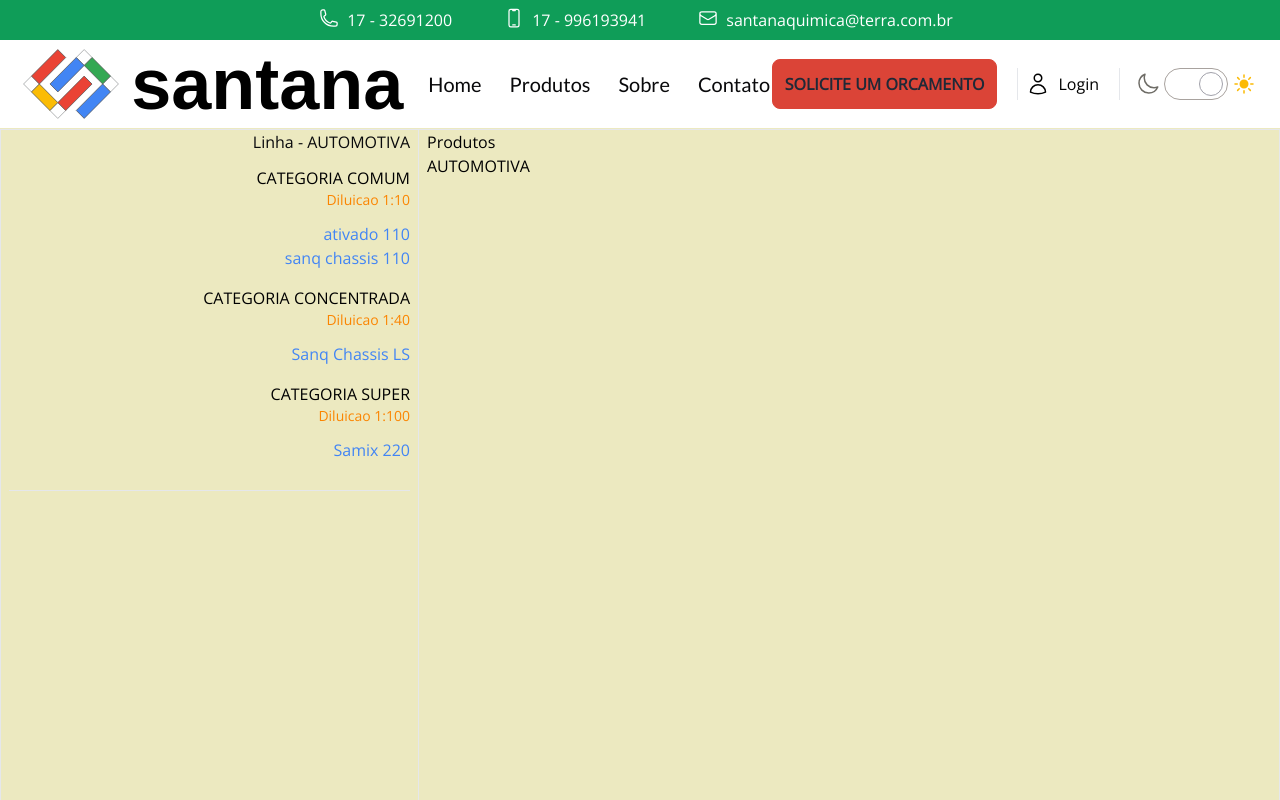
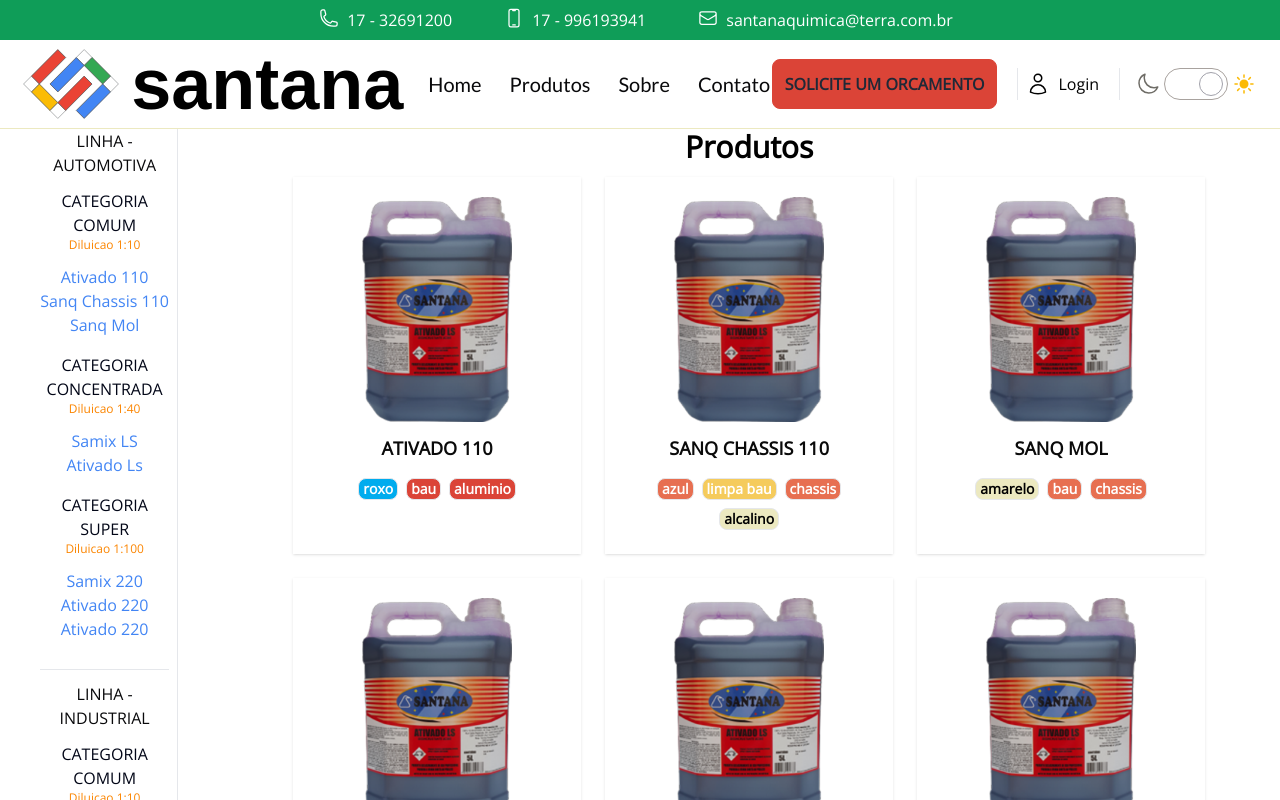
Before and after one commit to jcsj89/front-santana, a Next.js app: page /produtos in a window 1280 px wide. Shown: the top 800 px of the page. Built offline with nearby package versions, Linux system fonts and the light colour scheme; a web font is replaced by a local one.

Commit message:
28.03.24

```diff
--- a/src/app/(public)/produtos/page.tsx
+++ b/src/app/(public)/produtos/page.tsx
@@ -1,5 +1,6 @@
 "use client";
 import AsideMenu from "@/components/layout/produtos/AsideMenu";
+import ProductCard from "@/components/layout/produtos/ProductCard";
 import Product from "@/core/ProductModel";
 import {
   getCategory,
@@ -21,21 +22,27 @@
   }, []);
 
   return (
-    <div className="flex justify-center items-start flex-wrap bg-[#ece9c0]">
-      <div className="flex lg:container border  w-full">
-        {/* Left Side */}
-        <div className="w-1/3 text-xs sm:text-sm md:text-base">
-          <AsideMenu classification={classificacao} categories={categorias.sort()} products={produtos} />
+    <div className="flex justify-center items-start flex-wrap ">
+      <div className="flex  w-full ">
+        {/* Left Side text-xs sm:text-sm md:text-base min-w-32 sm:min-w-48 lg:min-w-48 */}
+        <div className="px-8 w-2/6">
+          <AsideMenu
+            classification={classificacao}
+            categories={categorias.sort()}
+            products={produtos}
+          />
         </div>
 
         {/* Right Side */}
-        <div className="w-2/3">
-          <h1>Produtos</h1>
-          {categorias?.map((i) => (
-            <p key={Math.random()}>
-                <p key={Math.random()}>{i}</p>
-            </p>
-          ))}
+        <div className="">
+          <div className="flex justify-center font-bold text-xl lg:text-3xl">
+            <h1>Produtos</h1>
+          </div>
+          <div className="flex justify-center flex-wrap">
+            {productsList?.map((product) => (
+              <ProductCard key={product.id} product={product} />
+            ))}
+          </div>
         </div>
       </div>
     </div>
--- a/src/components/layout/produtos/AsideGroup.tsx
+++ b/src/components/layout/produtos/AsideGroup.tsx
@@ -10,9 +10,11 @@
 const AsideGroup = (props: AsideGroupProps) => {
   function renderizarLinksProdutos(classificacao: string) {
     return props.products?.map((prod) =>
-      prod.classification === classificacao && prod.showInWeb && prod.active ? (
+      prod.classification === classificacao ? (
         <li className="text-[#4285F4] hover:text-[#004e98]" key={Math.random()}>
-          <Link href={`/produtos/${prod.id}`}>{prod.description}</Link>
+          <Link className="capitalize" href={`/produtos/${prod.id}`}>
+            {prod.description}
+          </Link>
         </li>
       ) : (
         false
@@ -21,7 +23,7 @@
   }
 
   function renderizarDiluicao(classificacao: string) {
-    const className = "text-sm text-[#fb8500]";
+    const className = "text-xs text-[#fb8500]";
     if (classificacao === "COMUM")
       return <h2 className={className}>Diluicao 1:10</h2>;
     if (classificacao === "CONCENTRADA")
@@ -35,7 +37,7 @@
       {props?.classification?.map((classificacao) => (
         <>
           <h1
-            className="text-sm md:text-base"
+            className="text-xs sm:text-sm lg:text-base text-slate-950"
             key={Math.random() * Math.random()}
           >
             <span>CATEGORIA</span> {classificacao}
@@ -43,7 +45,7 @@
 
           {renderizarDiluicao(classificacao)}
 
-          <div className="mt-2 mb-3 md:mt-3 md:mb-4 text-sm md:text-base ">
+          <div className="mt-2 mb-3 md:mt-3 md:mb-4 text-xs sm:text-sm lg:text-base ">
             {renderizarLinksProdutos(classificacao)}
           </div>
         </>
--- a/src/components/layout/produtos/AsideMenu.tsx
+++ b/src/components/layout/produtos/AsideMenu.tsx
@@ -22,10 +22,10 @@
       <div key={Math.random() * Math.random()}>
         <ul className="border-b pb-3 mb-3">
           <div
-            className="text-sm sm:text-base text-zinc-950 capitalize mb-3"
+            className=" lg:text-base text-zinc-950 capitalize mb-3"
             key={Math.random() * Math.random()}
           >
-            Linha - {category}
+            LINHA - {category}
           </div>
           <div>
             <AsideGroup
@@ -38,7 +38,7 @@
     ));
   }
   return (
-    <div className="h-screen px-2 border-r mr-2 text-right ">
+    <div className="h-screen px-2 border-r mr-2 text-right sm:text-center">
       {loading ? <span>carregando...</span> : renderizarMenu()}
     </div>
   );
--- /dev/null
+++ b/src/components/layout/produtos/ProductCard.tsx
@@ -0,0 +1,30 @@
+import Product from "@/core/ProductModel";
+import Image from "next/image";
+import TagsProductCard from "./TagsProductCard";
+
+interface ProductCardProps {
+  product: Product;
+}
+
+const ProductCard = (props: ProductCardProps) => {
+  return (
+    <div className="flex flex-col items-center justify-start m-3 p-5 min-w-32 max-w-60 md:min-w-72 md:max-w-72 shadow">
+      <Image
+        src={"/img/products/at.ls.300.png"}
+        width={150}
+        height={150}
+        alt="Imagem produto"
+      />
+      <div className="my-3">
+        <h1 className="text-neutral-950 uppercase font-bold lg:text-lg 2xl:text-xl">
+          {props.product.description}
+        </h1>
+      </div>
+      <div className="flex flex-wrap justify-center">
+        <TagsProductCard tags={props.product.tags || [""]} />
+      </div>
+    </div>
+  );
+};
+
+export default ProductCard;
--- /dev/null
+++ b/src/components/layout/produtos/TagsProductCard.tsx
@@ -0,0 +1,50 @@
+interface TagsProductCardProps {
+  tags: string[];
+}
+
+const TagsProductCard = (props: TagsProductCardProps) => {
+  const colors = [
+    "bg-[#00acee] text-white",
+    "bg-[#f5cb5c] text-white",
+    "bg-[#00acee] text-white",
+    "bg-[#0F9D58] text-white",
+    "bg-[#DB4437] text-white",
+    "bg-[#c3d5cc] text-black",
+    "bg-[#ece9c0] text-black",
+    "bg-[#fb8500] text-white",
+    "bg-[#E76F51] text-white",
+    "bg-[#264653] text-white",
+  ];
+
+
+
+  function renderizarTags(tags: string[]) {
+    return (
+      <>
+        {tags.length > 0 &&
+          tags?.map((tag) =>
+            tag.length > 0 ? (
+              <span
+                className={`font-bold text-center rounded-lg px-1 m-1 border text-sm lowercase ${
+                  colors[Math.floor(Math.random() * colors.length)]
+                }`}
+                key={Math.random() * Math.random()}
+              >
+                {tag}
+              </span>
+            ) : (
+              false
+            )
+          )}
+      </>
+    );
+  }
+
+  return (
+    <div className="flex justify-center items-center flex-wrap">
+      {props?.tags ? renderizarTags(props.tags) : false}
+    </div>
+  );
+};
+
+export default TagsProductCard;
--- a/src/data/ProductsList.ts
+++ b/src/data/ProductsList.ts
@@ -22,35 +22,79 @@
 prod2.dilutionPercent = 1;
 prod2.color = "azul";
 prod2.showInWeb = Product.STATUS.SHOW;
-prod2.tags = ["azul", "bau", "chassis"];
+prod2.tags = ["azul", "limpa bau", "chassis", "alcalino"];
 prod2.classification = "COMUM";
 prod2.category = "AUTOMOTIVA";
 
 const prod3 = Product.createEmpty();
 productsList.push(prod3);
-prod3.description = "Sanq Chassis LS";
-prod3.dilution = "1:40";
+prod3.description = "Sanq Mol";
+prod3.dilution = "1:10";
 prod3.dilutionPercent = 1;
-prod3.color = "azul";
+prod3.color = "amarelo";
 prod3.showInWeb = Product.STATUS.SHOW;
-prod3.tags = ["azul", "bau", "chassis"];
-prod3.classification = "CONCENTRADA";
+prod3.tags = ["amarelo", "bau", "chassis"];
+prod3.classification = "COMUM";
 prod3.category = "AUTOMOTIVA";
 
 const prod4 = Product.createEmpty();
 productsList.push(prod4);
-prod4.description = "Samix 220";
-prod4.dilution = "1:100";
+prod4.description = "Samix LS";
+prod4.dilution = "1:40";
 prod4.dilutionPercent = 1;
 prod4.color = "amarelo";
 prod4.showInWeb = Product.STATUS.SHOW;
 prod4.tags = ["azul", "bau", "chassis"];
-prod4.classification = "SUPER";
+prod4.classification = "CONCENTRADA";
 prod4.category = "AUTOMOTIVA";
+
+const prod5 = Product.createEmpty();
+productsList.push(prod5);
+prod5.description = "ativado ls";
+prod5.dilution = "1:100";
+prod5.dilutionPercent = 1;
+prod5.color = "roxo";
+prod5.showInWeb = Product.STATUS.SHOW;
+prod5.tags = ["azul", "bau", "chassis"];
+prod5.classification = "CONCENTRADA";
+prod5.category = "AUTOMOTIVA";
+
+const prod6 = Product.createEmpty();
+productsList.push(prod6);
+prod6.description = "Samix 220";
+prod6.dilution = "1:100";
+prod6.dilutionPercent = 1;
+prod6.color = "amarelo";
+prod6.showInWeb = Product.STATUS.SHOW;
+prod6.tags = ["azul", "bau", "chassis"];
+prod6.classification = "SUPER";
+prod6.category = "AUTOMOTIVA";
+
+const prod7 = Product.createEmpty();
+productsList.push(prod7);
+prod7.description = "ativado 220";
+prod7.dilution = "1:100";
+prod7.dilutionPercent = 1;
+prod7.color = "amarelo";
+prod7.showInWeb = Product.STATUS.SHOW;
+prod7.tags = ["azul", "bau", "chassis"];
+prod7.classification = "SUPER";
+prod7.category = "AUTOMOTIVA";
+
+const prod8 = Product.createEmpty();
+productsList.push(prod8);
+prod8.description = "ativado 220";
+prod8.dilution = "1:100";
+prod8.dilutionPercent = 1;
+prod8.color = "amarelo";
+prod8.showInWeb = Product.STATUS.SHOW;
+prod8.tags = ["azul", "bau", "chassis"];
+prod8.classification = "SUPER";
+prod8.category = "INDUSTRIAL";
 
 function getCategory() {
   productsList.map((p) => {
-    if (p.category !== undefined) {
+    if (p.category !== undefined && p.showInWeb) {
       !categoryList.includes(p.category) ? categoryList.push(p.category) : null;
     }
   });
@@ -59,7 +103,7 @@
 
 function getClassification() {
   productsList.map((p) => {
-    if (p.classification !== undefined) {
+    if (p.classification !== undefined && p.showInWeb) {
       !classificationList.includes(p.classification)
         ? classificationList.push(p.classification)
         : null;
```
Also changed, not shown: src/components/tests/PaletaCores.tsx (+1 -1 lines), src/core/CategoryProductsModel.ts (deleted, +0 -28 lines), src/data/CategoryList.ts (deleted, +0 -15 lines), public/img/products/at.ls.300.png (added).
